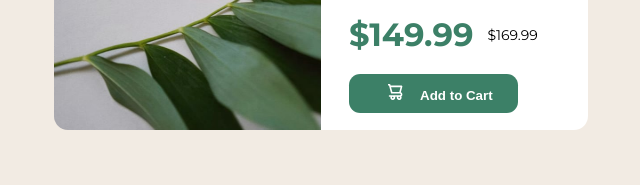
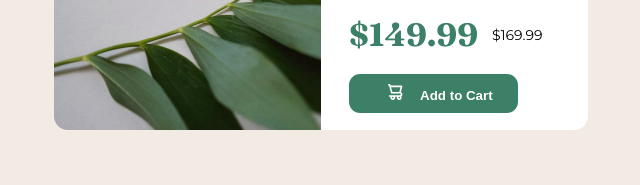
Before and after one commit to ajkun55/Product-preview-card-component, a plain HTML site: page index.html in a window 1280 px wide. Shown: the part 495-680 px from the top of the page, 319-959 px from the left. Drawn offline with Linux system fonts and the light colour scheme.

Commit message:
Update index.html

```diff
--- a/index.html
+++ b/index.html
@@ -31,7 +31,7 @@
       </div>
 
       <div class="price">
-        <p class="pr1">$149.99</p>
+        <p class="pr1 fraunces-700">$149.99</p>
         <p class="pr2">$169.99</p>
       </div>
 
```
